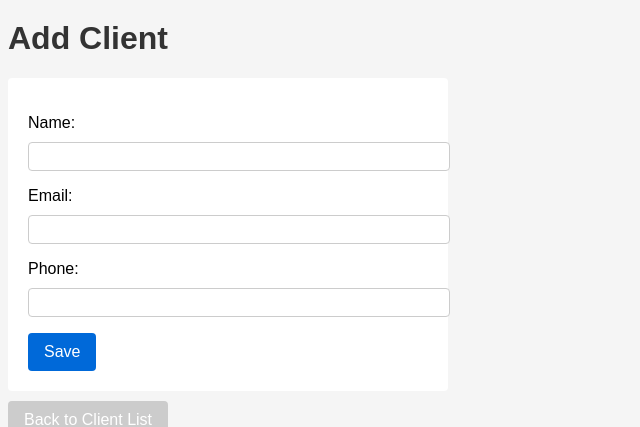
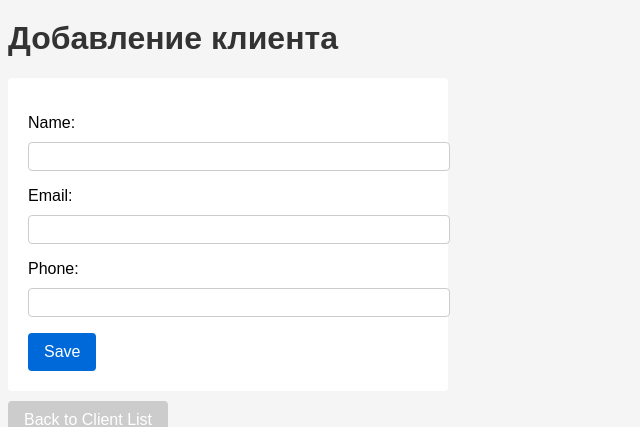
Before and after one commit to johnpii/contacts, a Django app: template contacts/main/templates/add_client.html in a window 1280 px wide. Shown: the top 427 px of the page, without its empty margins (0-640 px from the left). Run offline with Django 5.2, Linux system fonts and the light colour scheme; the template is opened without the code that fills it: values that come from a table or form of the project are taken from there, others are empty.

Commit message:
feat: some cleaning

```diff
--- a/contacts/main/templates/add_client.html
+++ b/contacts/main/templates/add_client.html
@@ -63,7 +63,7 @@
     </style>
 </head>
 <body>
-    <h1>Add Client</h1>
+    <h1>Добавление клиента</h1>
 
     <form method="post">
         {% csrf_token %}
--- a/contacts/main/templates/client_list.html
+++ b/contacts/main/templates/client_list.html
@@ -8,7 +8,7 @@
 </head>
 <body>
     <div class="container">
-        <h1>Client List</h1>
+        <h1>Клиенты</h1>
         <a class="btn btn-primary" href="{% url 'add_client' %}">Add Client</a>
         <table class="table">
             <tr>
--- a/contacts/main/templates/delete_client.html
+++ b/contacts/main/templates/delete_client.html
@@ -7,7 +7,7 @@
 <body>
 
 <div class="container">
-    <h2>Delete Client</h2>
+    <h2>Удаление клиента</h2>
     <p>Are you sure you want to delete this client?</p>
     <form method="POST">
         {% csrf_token %}
--- a/contacts/main/templates/edit_client.html
+++ b/contacts/main/templates/edit_client.html
@@ -7,7 +7,7 @@
 <body>
 
 <div class="container">
-    <h2>Edit Client</h2>
+    <h2>Редактирование клиента</h2>
     <form method="POST">
         {% csrf_token %}
         {{ form.as_p }}
--- a/contacts/main/urls.py
+++ b/contacts/main/urls.py
@@ -2,8 +2,8 @@ from django.urls import path
 from . import views
 
 urlpatterns = [
-    path('clients/', views.client_list, name='client_list'),
-    path('clients/add/', views.add_client, name='add_client'),
-    path('clients/edit/<int:id>/', views.edit_client, name='edit_client'),
-    path('clients/delete/<int:id>/', views.delete_client, name='delete_client'),
+    path('', views.client_list, name='client_list'),
+    path('/add/', views.add_client, name='add_client'),
+    path('/edit/<int:id>/', views.edit_client, name='edit_client'),
+    path('/delete/<int:id>/', views.delete_client, name='delete_client'),
 ]
```
Also changed, not shown: contacts/main/templates/add_contact.html (deleted, +0 -20 lines), contacts/db.sqlite3.
